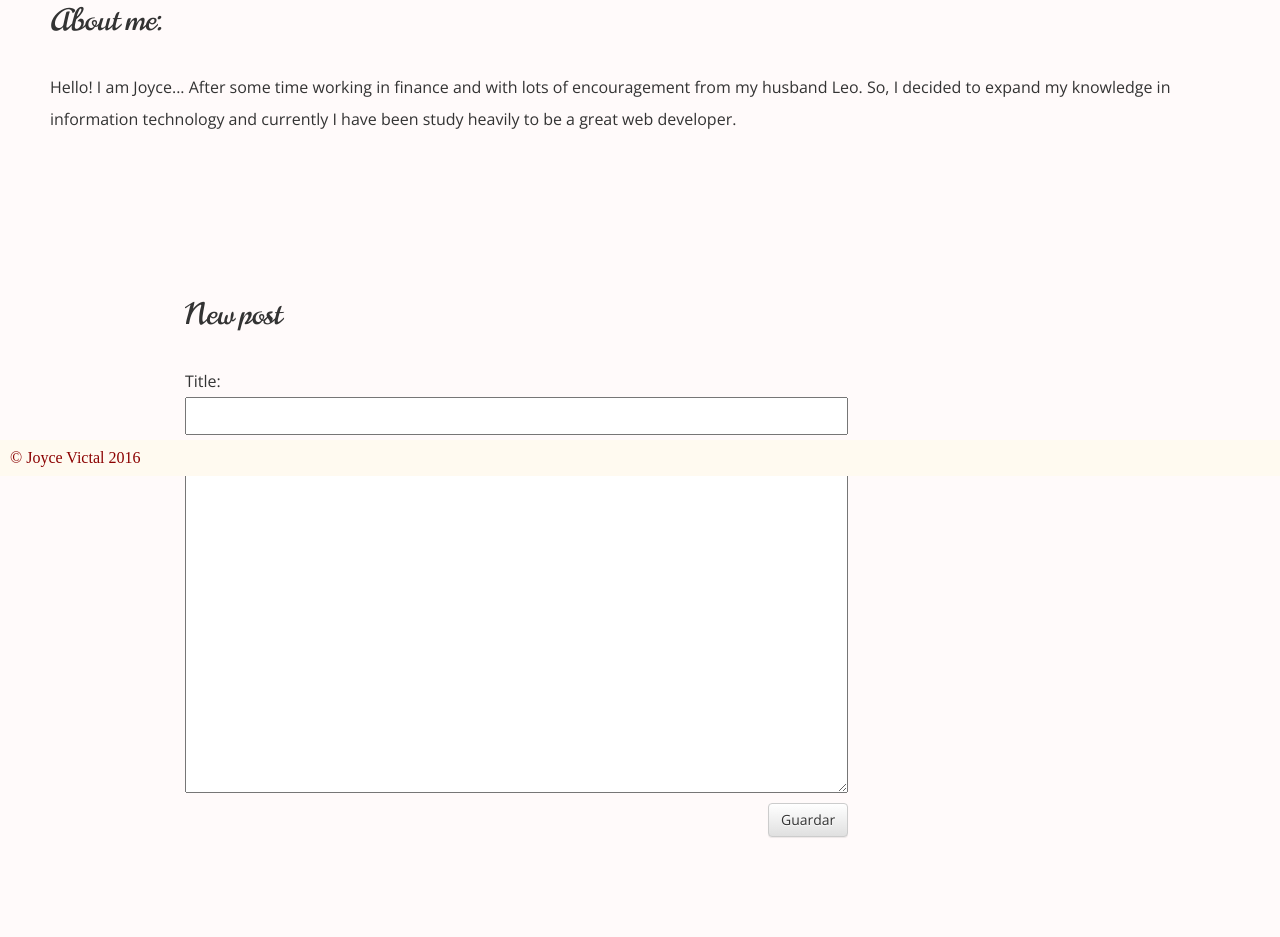
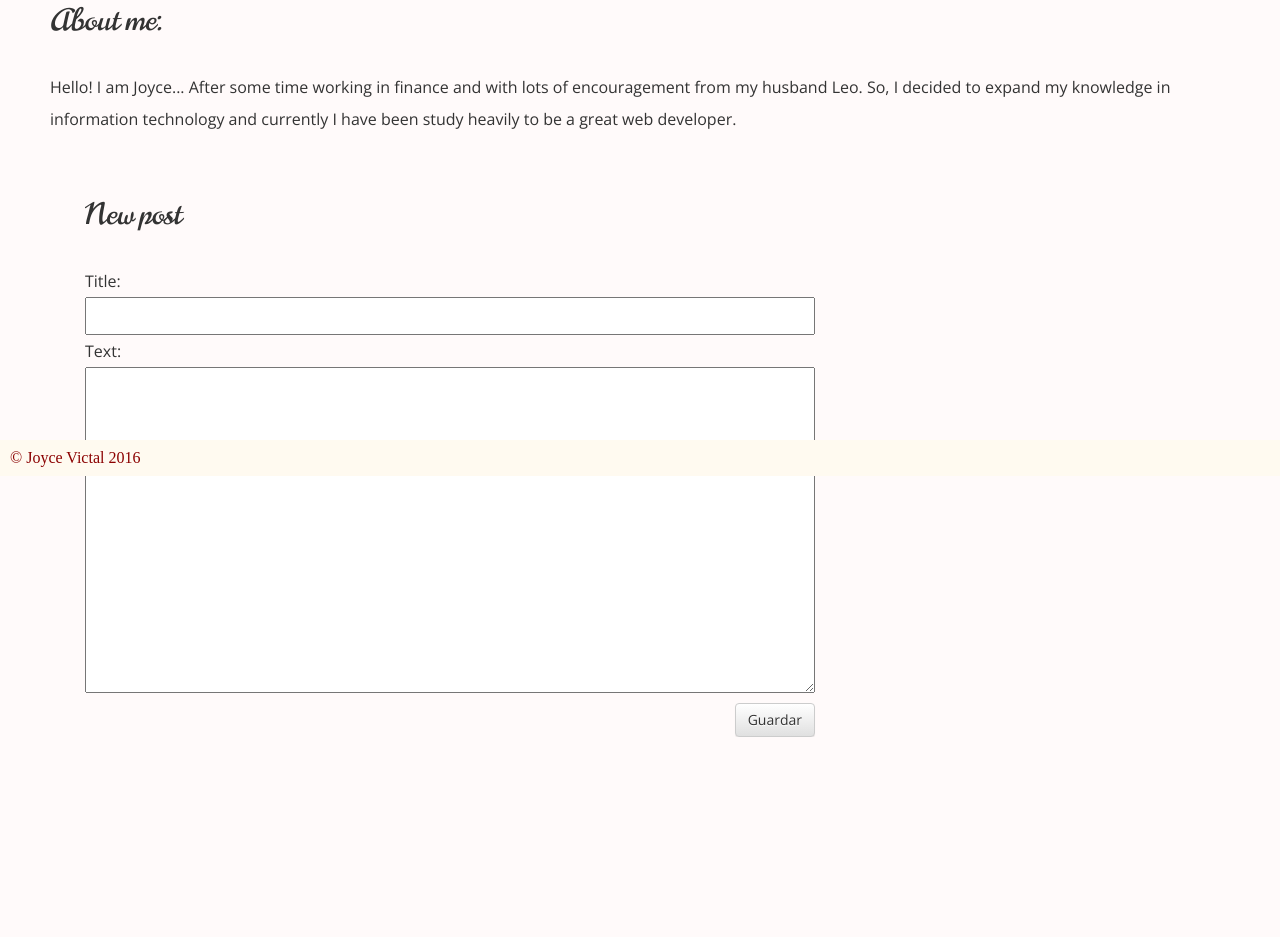
Before and after one commit to joycevictal/my-first-blog, a Django app: page /post/new/ in a window 1280 px wide. Shown: the part 324-1261 px from the top of the page. After the commit the page ends 1061 px from the top, so only its background shows below. Run offline with Django 3.2, Linux system fonts and the light colour scheme; some libraries are stand-ins or nearby versions; some web fonts are replaced.

Commit message:
atualizando

```diff
--- a/blog/static/css/blog.css
+++ b/blog/static/css/blog.css
@@ -135,7 +135,7 @@ clearfix {
 
 .post, .row, .col-md-8{
     margin-bottom: 70px;
-    margin: 50px 50px;
+    margin: auto;
     font-family: 'Open Sans', sans-serif;
     line-height: 2;
 }
```
